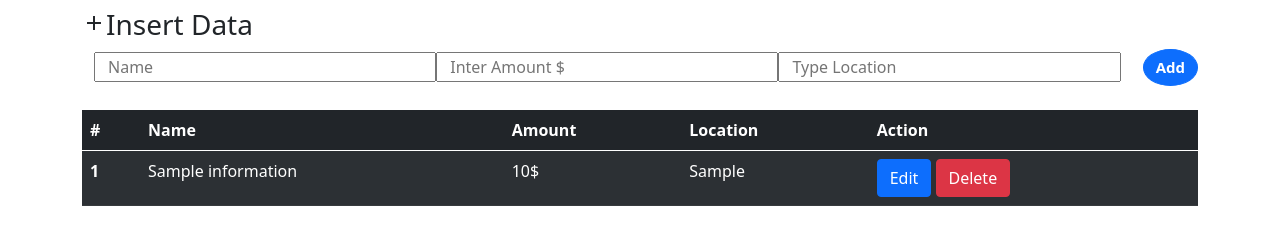
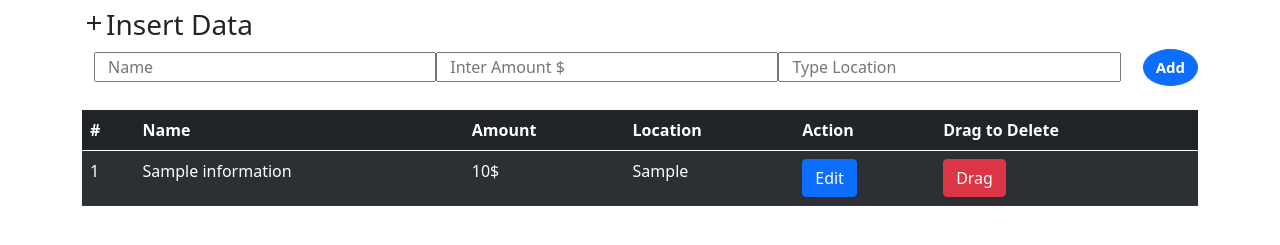
Before and after one commit to babuljack/django-simple-task, a Django app: template FetechApp/templates/index.html in a window 1280 px wide. Shown: the part 257-502 px from the top of the page. Run offline with Django 4.2, Linux system fonts and the light colour scheme; tables that the repository leaves empty hold one stand-in row (values such as "Sample post"); the template is opened without the code that fills it: values that come from a table or form of the project are taken from there, most other values are stand-ins (such as "Sample title", 1, 10 or a date in 2020); one stand-in notice (Sample message) is shown; some libraries are stand-ins or nearby versions.

Commit message:
third commit

```diff
--- a/FetechApp/static/script.js
+++ b/FetechApp/static/script.js
@@ -1,12 +1,20 @@
+/*
+===============================
+ Message timeout
+ ==============================
+ */
 setTimeout(function(){
-
     let msg=document.getElementById('message');
     msg.style.display='none';
   },1000);
 
 
 
-
+/*
+===============================
+Graph resizing.
+ ==============================
+ */
   var graph;
   var chart
   document.onreadystatechange = function () {
@@ -26,3 +34,56 @@ function maintainRatio() {
       chart.style.maxHeight = h + "px"
   }
   window.onresize = maintainRatio;
+
+
+  /*
+===============================
+Drag and drops
+ ==============================
+ */
+
+
+let drags=document.getElementsByClassName('draging');
+let items=document.getElementsByClassName('drag-item');
+
+
+for(let i=0;i<items.length;i++){
+    items[i].addEventListener('dragleave',function(){
+        var html=items[i]
+        drags[i].addEventListener('dragover', (e) => {
+            e.preventDefault();
+           });
+
+          drags[i].addEventListener('drop', (e) => {
+            let value=html.getAttribute('data');
+            fetch('/delete/'+value)
+            .then(response => response.json())
+            .then(function(data){
+                  if(data.status=='success'){
+                     html.style.display='none';
+                  }
+            })
+
+
+           });
+
+
+    })
+}
+
+/*
+for (drag of drags){
+
+
+    drag.addEventListener('dragover', (e) => {
+        e.preventDefault();
+    });
+
+    drag.addEventListener('drop', (e) => {
+        console.log(e.target)
+        console.log(e)
+
+    })
+
+}
+ */
--- a/FetechApp/templates/index.html
+++ b/FetechApp/templates/index.html
@@ -7,7 +7,7 @@
 {% if messages %}
 <div class="messages" id="message">
     {% for message in messages %}
-    <p  {% if message.tags %} class="p-2 text-success {{ message.tags }} " {% endif %}> {{ message }} </p>
+    <p class="msgbox {% if message.tags %} p-2 text-success  {{ message.tags }} {% endif %}" > {{ message }} </p>
     {% endfor %}
 </div>
 {% endif %}
@@ -47,17 +47,21 @@
           <th scope="col">Amount</th>
           <th scope="col">Location</th>
           <th scope="col">Action</th>
+          <th scope="col">Drag to Delete</th>
         </tr>
       </thead>
       <tbody>
 
           {% for info in data %}
-        <tr>
-          <th scope="row">{{info.id}}</th>
+        <tr draggable="true" class="drag-item pointer" data="{{info.id}}">
+
+          <td scope="row">{{info.id}}  </td>
           <td>{{info.name}}</td>
           <td>{{info.amount}}$</td>
           <td>{{info.location}}</td>
-          <td><a href="{% url 'edit' info.id %}" class="btn btn-primary">Edit</a> <a href="{% url 'delete' info.id %}" class="btn btn-danger">Delete</a> </td>
+
+          <td><a href="{% url 'edit' info.id %}" class="btn btn-primary">Edit</a> </td>
+        <td class="draging"><a class="btn btn-danger">Drag</a> </td>
         </tr>
         {% endfor %}
       </tbody>
```
Also changed, not shown: FetechApp/views.py (+5 -2 lines).
